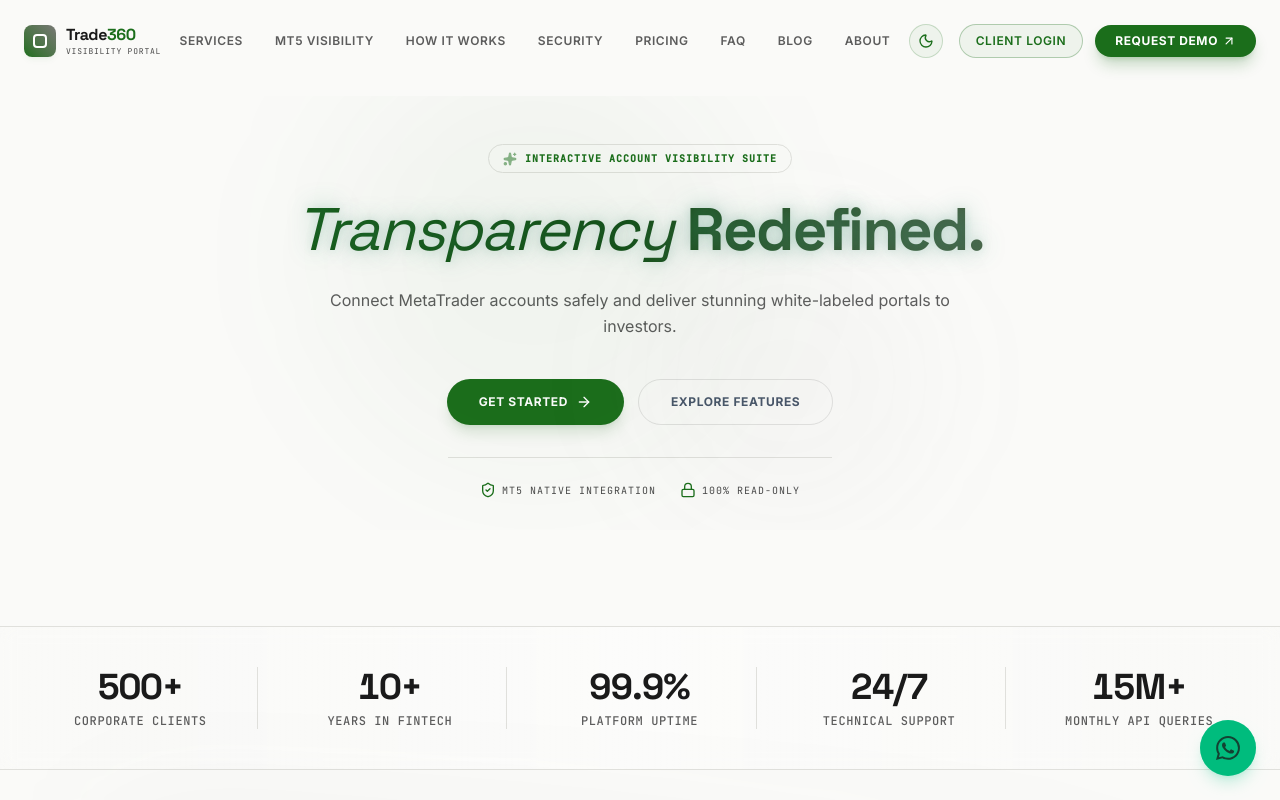
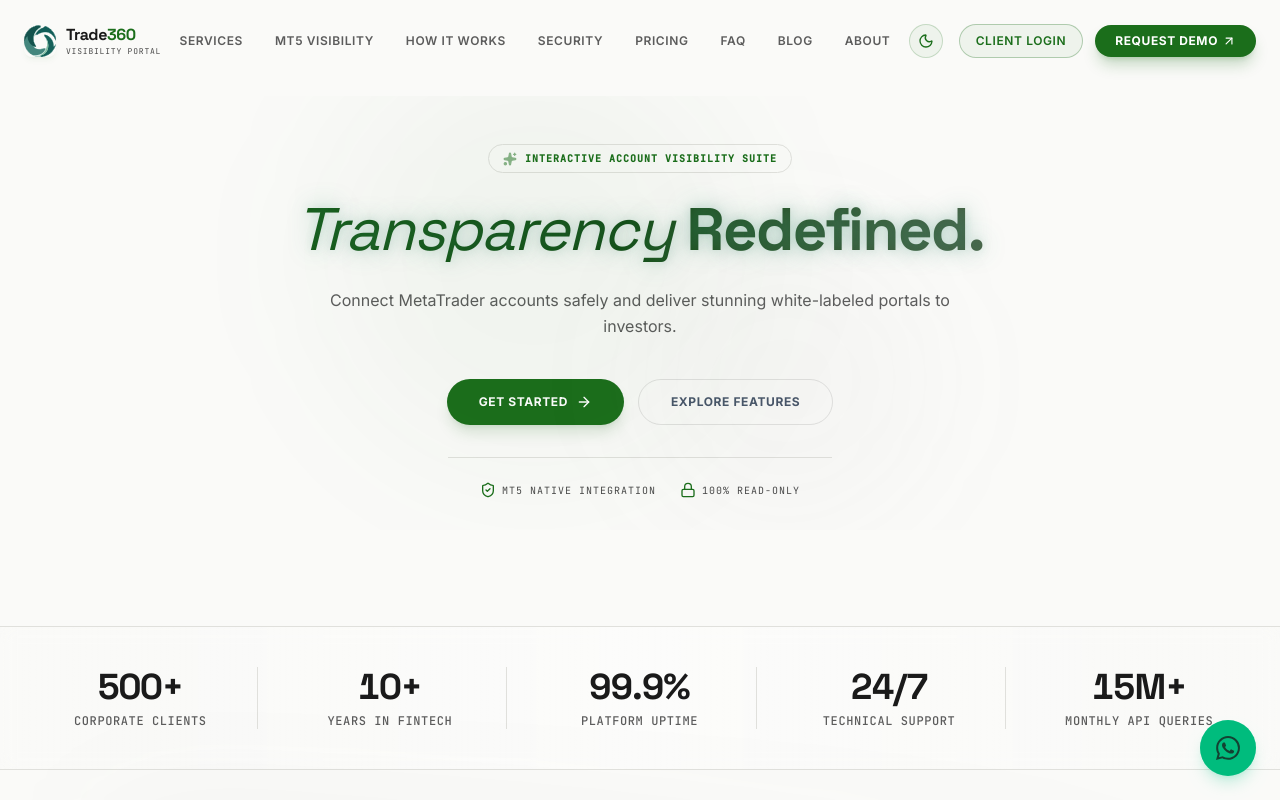
Before and after one commit to krisshusharma14-eduu/Trade360-website, a React (Vite) app in the folder frontend/: page / in a window 1280 px wide. Shown: the top 800 px of the page. Built offline with nearby package versions, Linux system fonts and the light colour scheme.

Commit message:
Update Navbar logo to use image instead of div
Replaced logo div with an image element for better clarity.

```diff
--- a/frontend/src/components/Navbar.tsx
+++ b/frontend/src/components/Navbar.tsx
@@ -61,9 +61,9 @@ export default function Navbar() {
           <Link to="/" className="flex items-center gap-2.5 group focus:outline-none">
             <div
               id="trade360-navbar-logo"
-              className="w-8 h-8 bg-gradient-to-tr from-brand-teal to-brand-violet rounded-lg flex items-center justify-center shadow-md shadow-brand-teal/5 transition-[transform,box-shadow] duration-300 ease-[cubic-bezier(0.22,1,0.36,1)] group-hover:scale-105 group-hover:shadow-brand-violet/20"
+              className="w-8 h-8 rounded-lg overflow-hidden flex items-center justify-center shadow-md shadow-brand-teal/5 transition-[transform,box-shadow] duration-300 ease-[cubic-bezier(0.22,1,0.36,1)] group-hover:scale-105 group-hover:shadow-brand-violet/20"
             >
-              <div className="w-3.5 h-3.5 border-2 border-white rounded-sm"></div>
+              <img src="/trade360-logo.svg" alt="Trade360" className="w-full h-full object-cover" />
             </div>
             <div className="flex flex-col">
               <span className="text-base font-display font-bold text-white tracking-tight leading-none transition-colors duration-300 group-hover:text-brand-teal-light">
```
